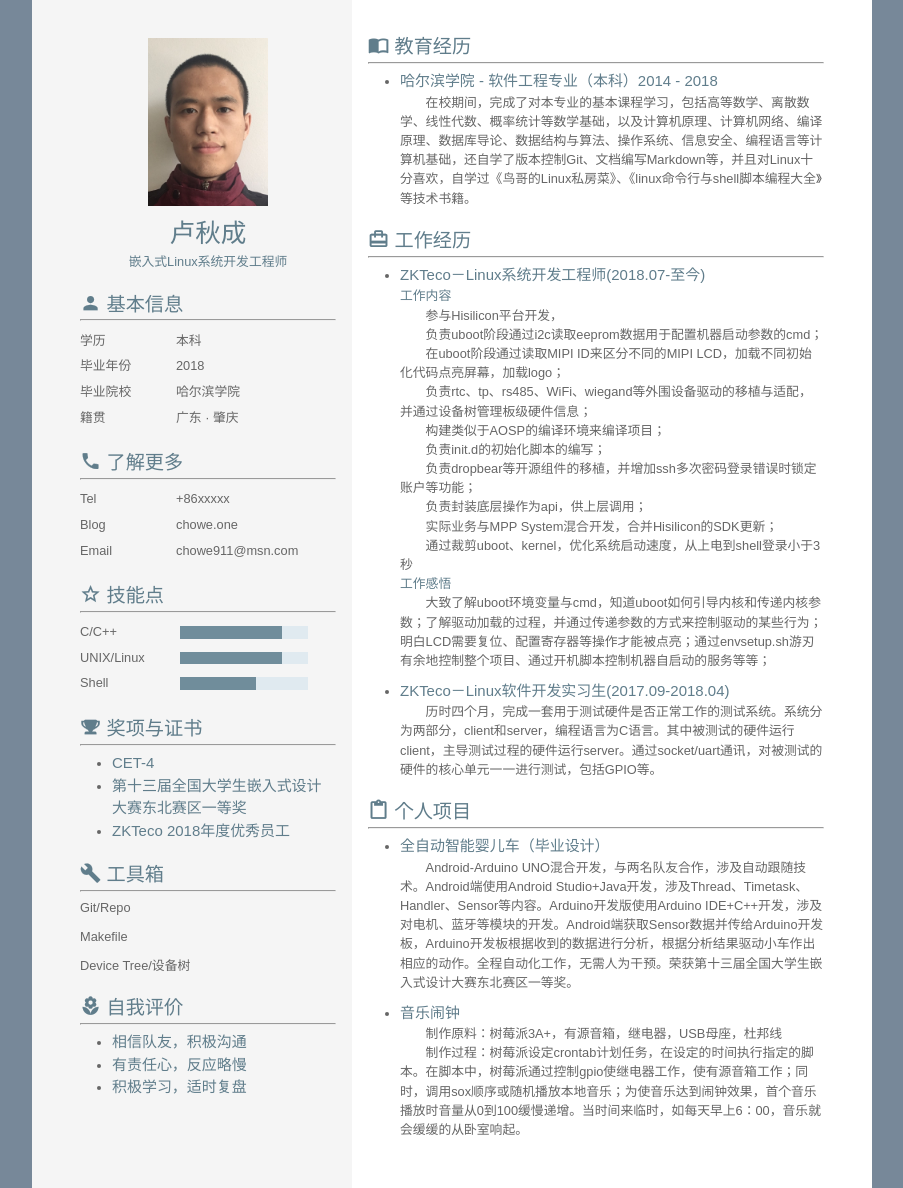
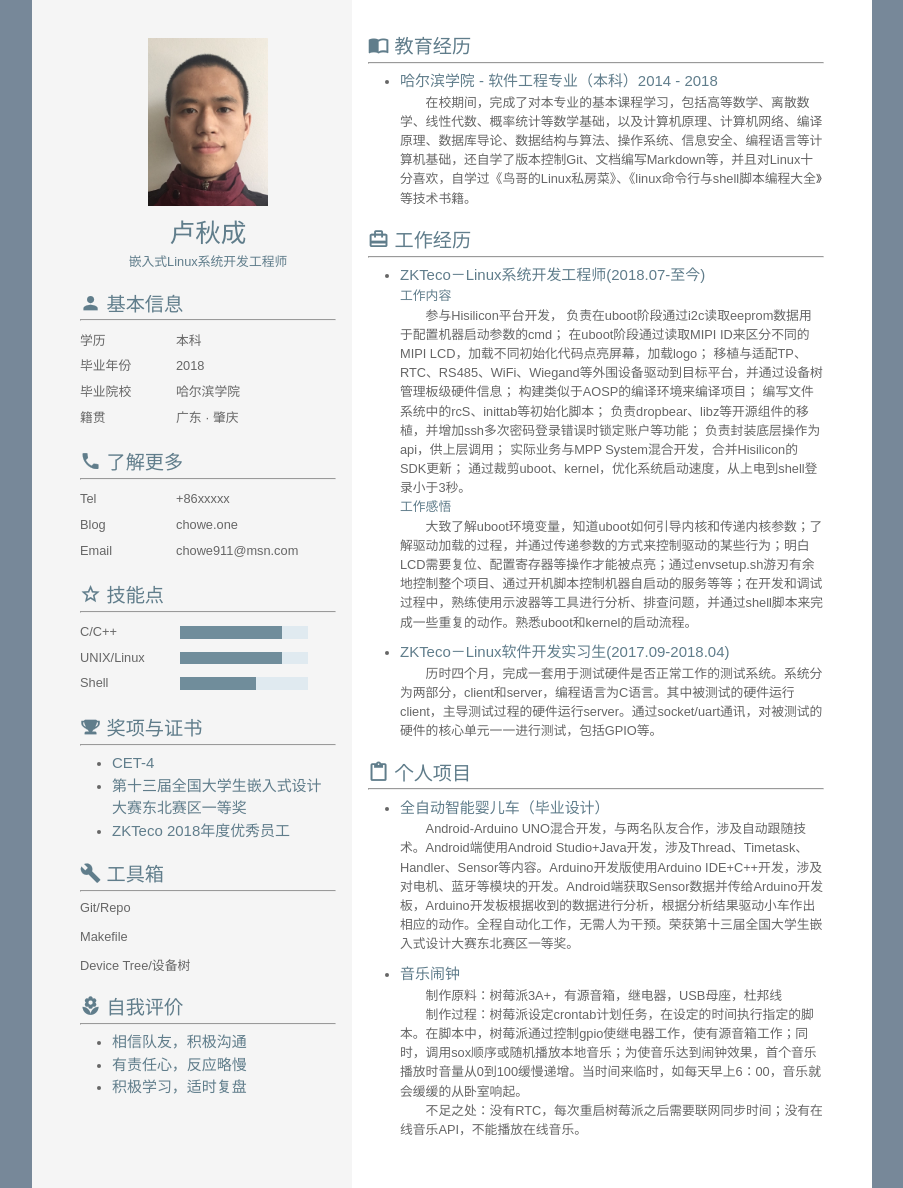
Before and after one commit to Chowe911/Chowe911.github.io, a Jekyll site: the page cv/zh.html, which Jekyll copies as it is, in a window 1280 px wide. Shown: the whole page, without its empty margins (188-1091 px from the left). Built offline with Jekyll 4.4.1, drawn with Linux system fonts in a browser that asks for light colours.

Commit message:
cv update

```diff
--- a/cv/zh.html
+++ b/cv/zh.html
@@ -207,18 +207,18 @@
                         </p>
                         -->
                         <h4>工作内容</h4>
-                        <p>参与Hisilicon平台开发，</p>
-                        <p>负责uboot阶段通过i2c读取eeprom数据用于配置机器启动参数的cmd；</p>
-                        <p>在uboot阶段通过读取MIPI ID来区分不同的MIPI LCD，加载不同初始化代码点亮屏幕，加载logo；</p>
-                        <p>负责rtc、tp、rs485、WiFi、wiegand等外围设备驱动的移植与适配，并通过设备树管理板级硬件信息；</p>
-                        <p>构建类似于AOSP的编译环境来编译项目；</p>
-                        <p>负责init.d的初始化脚本的编写；</p>
-                        <p>负责dropbear等开源组件的移植，并增加ssh多次密码登录错误时锁定账户等功能；</p>
-                        <p>负责封装底层操作为api，供上层调用；</p>
-                        <p>实际业务与MPP System混合开发，合并Hisilicon的SDK更新；</p>
-                        <p>通过裁剪uboot、kernel，优化系统启动速度，从上电到shell登录小于3秒</p>
+                        <p>参与Hisilicon平台开发，
+                        负责在uboot阶段通过i2c读取eeprom数据用于配置机器启动参数的cmd；
+                        在uboot阶段通过读取MIPI ID来区分不同的MIPI LCD，加载不同初始化代码点亮屏幕，加载logo；
+                        移植与适配TP、RTC、RS485、WiFi、Wiegand等外围设备驱动到目标平台，并通过设备树管理板级硬件信息；
+                        构建类似于AOSP的编译环境来编译项目；
+                        编写文件系统中的rcS、inittab等初始化脚本；
+                        负责dropbear、libz等开源组件的移植，并增加ssh多次密码登录错误时锁定账户等功能；
+                        负责封装底层操作为api，供上层调用；
+                        实际业务与MPP System混合开发，合并Hisilicon的SDK更新；
+                        通过裁剪uboot、kernel，优化系统启动速度，从上电到shell登录小于3秒。</p>
                         <h4>工作感悟</h4>
-                        <p>大致了解uboot环境变量与cmd，知道uboot如何引导内核和传递内核参数；了解驱动加载的过程，并通过传递参数的方式来控制驱动的某些行为；明白LCD需要复位、配置寄存器等操作才能被点亮；通过envsetup.sh游刃有余地控制整个项目、通过开机脚本控制机器自启动的服务等等；</p>
+                        <p>大致了解uboot环境变量，知道uboot如何引导内核和传递内核参数；了解驱动加载的过程，并通过传递参数的方式来控制驱动的某些行为；明白LCD需要复位、配置寄存器等操作才能被点亮；通过envsetup.sh游刃有余地控制整个项目、通过开机脚本控制机器自启动的服务等等；在开发和调试过程中，熟练使用示波器等工具进行分析、排查问题，并通过shell脚本来完成一些重复的动作。熟悉uboot和kernel的启动流程。</p>
                     </li>
                     <li>
                         <h3>ZKTeco－Linux软件开发实习生(2017.09-2018.04)</h3>
@@ -245,7 +245,7 @@
                         <h3>音乐闹钟</h3>
                         <p>制作原料：树莓派3A+，有源音箱，继电器，USB母座，杜邦线</p>
                         <p>制作过程：树莓派设定crontab计划任务，在设定的时间执行指定的脚本。在脚本中，树莓派通过控制gpio使继电器工作，使有源音箱工作；同时，调用sox顺序或随机播放本地音乐；为使音乐达到闹钟效果，首个音乐播放时音量从0到100缓慢递增。当时间来临时，如每天早上6：00，音乐就会缓缓的从卧室响起。</p>
-                        <!--<p>不足之处：没有RTC，每次重启树莓派之后需要联网同步时间；没有在线音乐API，不能播放在线音乐。</p>-->
+                        <p>不足之处：没有RTC，每次重启树莓派之后需要联网同步时间；没有在线音乐API，不能播放在线音乐。</p>
                     </li>
                     <!--
                     <li>
```
